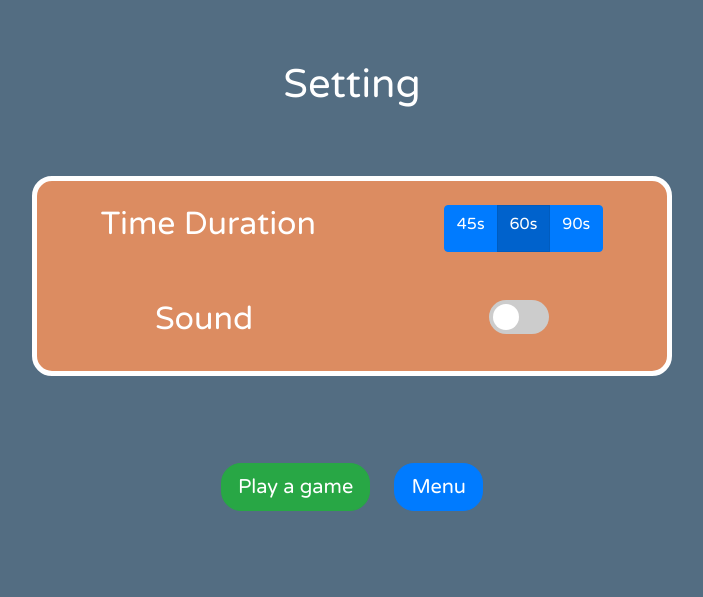
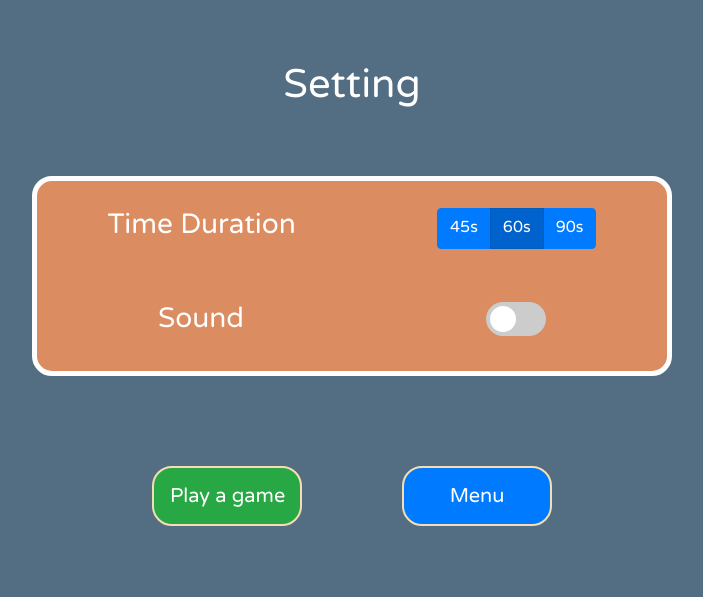
Before and after one commit to Klan300/league_of_saras, a Django app: page /setting/ in a window 1280 px wide. Shown: the top 597 px of the page, without its empty margins (288-991 px from the left). Run offline with Django 3.2, Linux system fonts and the light colour scheme; some libraries are stand-ins or nearby versions.

Commit message:
can set timer in game and beautify setting page

```diff
--- a/Cardgame/static/css/playing.css
+++ b/Cardgame/static/css/playing.css
@@ -65,5 +65,5 @@ justify-content: space-around;
 .btn{
 width: 120px;
 height: 60px;
-border: 5px solid wheat;
+border: 2px solid wheat;
 }
--- a/Cardgame/static/css/setting.css
+++ b/Cardgame/static/css/setting.css
@@ -1,6 +1,6 @@
 * {
     font-family: 'Varela Round', sans-serif;
-    color: #072525;
+    color: rgb(255, 255, 255);
 
 }
 body{
@@ -10,13 +10,10 @@ body{
 .header {
     padding: 60px;
     text-align: center;
-    color: white;
     /* background-color: #374b5e; */
 }
 
-h2 {
-    color: white;
-}
+
 
 .flex-container {
     display: flex;
@@ -52,9 +49,16 @@ h2 {
     /* align-items: center; */
 }
 
-.footer {
+.footer{
+    margin-top: 80px;
+    display:flex;
+    justify-content: center;
+}
+.bottom {
+    display: flex;
     text-align: center;
-    padding: 6%;
+    justify-content: space-around;
+    width: 500px;
     /* background-color: #374b5e; */
 }
 
@@ -124,3 +128,13 @@ input:checked + .slider:before {
 .button-down {
     margin: 10px;
 }
+
+.continue_button{
+
+}
+
+#play, #menu{
+    width: 150px;
+    height: 60px;
+    border: 2px solid wheat;
+    }
--- a/Cardgame/templates/Cardgame/setting.html
+++ b/Cardgame/templates/Cardgame/setting.html
@@ -5,8 +5,10 @@
 <head>
   <meta charset="utf-8">
   <meta name="viewport" content="width=device-width, initial-scale=1">
-  <link rel="stylesheet" href="https://maxcdn.bootstrapcdn.com/bootstrap/4.0.0/css/bootstrap.min.css" integrity="sha384-Gn5384xqQ1aoWXA+058RXPxPg6fy4IWvTNh0E263XmFcJlSAwiGgFAW/dAiS6JXm" crossorigin="anonymous">
-  <link rel="stylesheet" href="https://stackpath.bootstrapcdn.com/bootstrap/4.3.1/css/bootstrap.min.css" integrity="sha384-ggOyR0iXCbMQv3Xipma34MD+dH/1fQ784/j6cY/iJTQUOhcWr7x9JvoRxT2MZw1T" crossorigin="anonymous">
+  <link rel="stylesheet" href="https://maxcdn.bootstrapcdn.com/bootstrap/4.0.0/css/bootstrap.min.css"
+    integrity="sha384-Gn5384xqQ1aoWXA+058RXPxPg6fy4IWvTNh0E263XmFcJlSAwiGgFAW/dAiS6JXm" crossorigin="anonymous">
+  <link rel="stylesheet" href="https://stackpath.bootstrapcdn.com/bootstrap/4.3.1/css/bootstrap.min.css"
+    integrity="sha384-ggOyR0iXCbMQv3Xipma34MD+dH/1fQ784/j6cY/iJTQUOhcWr7x9JvoRxT2MZw1T" crossorigin="anonymous">
   <link rel="stylesheet" href="{% static 'css/setting.css'%}">
   <link href="https://fonts.googleapis.com/css?family=Varela+Round&display=swap" rel="stylesheet">
   <title>Setting</title>
@@ -22,24 +24,23 @@
     {% comment %} text {% endcomment %}
     <div class="d-flex">
       <div class="box">
-        <h2>Time Duration</h2>
+        <h3>Time Duration</h3>
       </div>
       <div class="btn-group btn-group-toggle" data-toggle="buttons">
-        <label class="btn btn-primary">
+        <label id="45s" class="btn btn-primary" onclick="get_time(id)">
           <input type="radio" name="options" id="option1" autocomplete="off"> 45s
         </label>
-        <label class="btn btn-primary active">
+        <label id="60s" class="btn btn-primary active" onclick="get_time(id)">
           <input type="radio" name="options" id="option2" autocomplete="off" checked> 60s
         </label>
-        <label class="btn btn-primary">
+        <label id="90s" class="btn btn-primary" onclick="get_time(id)">
           <input type="radio" name="options" id="option3" autocomplete="off"> 90s
         </label>
       </div>
     </div>
-    {% comment %} button {% endcomment %}
     <div class="d-flex">
       <div class="box">
-        <h2>Sound</h2>
+        <h3>Sound</h3>
       </div>
       <div class="sound">
         <label class="switch">
@@ -51,15 +52,43 @@
   </div>
 
   <div class="footer">
-    <div class="play_button">
-      <button type="button" style="border-radius: 20px;" class="btn btn-success btn-lg button-down">Play a game</button>
-      <button type="button" style="border-radius: 20px;" class="btn btn-primary btn-lg button-down">Menu</button>
+    <div class="bottom">
+    <div>
+      <button id="play" type="button" style="border-radius: 20px;" class="btn btn-success btn-lg button-down">Play a game</button>
+    </div>
+    <div><button id="menu" type="button" style="border-radius: 20px;" class="btn btn-primary btn-lg button-down">Menu</button>
     </div>
   </div>
+  </div>
 
-<script src="https://code.jquery.com/jquery-3.2.1.slim.min.js" integrity="sha384-KJ3o2DKtIkvYIK3UENzmM7KCkRr/rE9/Qpg6aAZGJwFDMVNA/GpGFF93hXpG5KkN" crossorigin="anonymous"></script>
-<script src="https://cdnjs.cloudflare.com/ajax/libs/popper.js/1.12.9/umd/popper.min.js" integrity="sha384-ApNbgh9B+Y1QKtv3Rn7W3mgPxhU9K/ScQsAP7hUibX39j7fakFPskvXusvfa0b4Q" crossorigin="anonymous"></script>
-<script src="https://maxcdn.bootstrapcdn.com/bootstrap/4.0.0/js/bootstrap.min.js" integrity="sha384-JZR6Spejh4U02d8jOt6vLEHfe/JQGiRRSQQxSfFWpi1MquVdAyjUar5+76PVCmYl" crossorigin="anonymous"></script>
+  <script>
+    var interval="60s"
+    localStorage.setItem('timer', JSON.stringify(interval));
+    function get_time(time){
+      if(time =="45s"){
+        interval="45s"
+        localStorage.setItem('timer', JSON.stringify(interval));
+      }
+      else if(time == "60s"){
+        interval="60s"
+        localStorage.setItem('timer', JSON.stringify(interval));
+      }
+      else if(time == "90s"){
+        interval="90s"
+        localStorage.setItem('timer', JSON.stringify(interval));
+      }
+    }
+  </script>
+
+  <script src="https://code.jquery.com/jquery-3.2.1.slim.min.js"
+    integrity="sha384-KJ3o2DKtIkvYIK3UENzmM7KCkRr/rE9/Qpg6aAZGJwFDMVNA/GpGFF93hXpG5KkN"
+    crossorigin="anonymous"></script>
+  <script src="https://cdnjs.cloudflare.com/ajax/libs/popper.js/1.12.9/umd/popper.min.js"
+    integrity="sha384-ApNbgh9B+Y1QKtv3Rn7W3mgPxhU9K/ScQsAP7hUibX39j7fakFPskvXusvfa0b4Q"
+    crossorigin="anonymous"></script>
+  <script src="https://maxcdn.bootstrapcdn.com/bootstrap/4.0.0/js/bootstrap.min.js"
+    integrity="sha384-JZR6Spejh4U02d8jOt6vLEHfe/JQGiRRSQQxSfFWpi1MquVdAyjUar5+76PVCmYl"
+    crossorigin="anonymous"></script>
 </body>
 
 </html>
--- a/Cardgame/templates/Cardgame/summary.html
+++ b/Cardgame/templates/Cardgame/summary.html
@@ -37,11 +37,6 @@
           var total_card = {{ topic.card_set.count }};
           let history = JSON.parse(localStorage['result'])
           var score = 0;
-          for (var i = 0; i < total_card; i++) {
-            if (history[i] == '1') {
-              score += 1;
-            }
-          }
           document.getElementById('score').innerHTML="<h3>Score: "+score+"</h3>"
           var buildTable = '<tbody>';
           for (var i = 0; i < total_card; i++) {
```
Also changed, not shown: Cardgame/templates/Cardgame/playing.html (+18 -3 lines).
